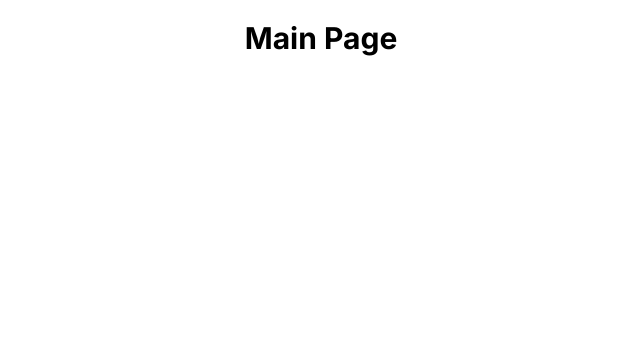
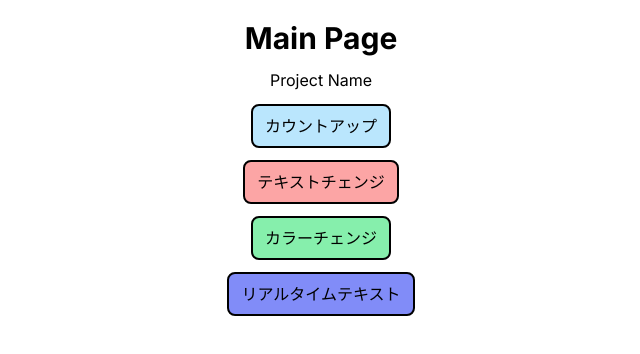
Before and after one commit to Kroro1208/beginners-projects, a Next.js app: page / in a window 1280 px wide. Shown: the top 354 px of the page, without its empty margins (319-959 px from the left). Built offline with nearby package versions, Linux system fonts and the light colour scheme.

Commit message:
各プロジェクトに遷移するリンク作成した

```diff
--- a/app/page.tsx
+++ b/app/page.tsx
@@ -1,7 +1,25 @@
+import Link from "next/link";
+
 export default function Home() {
   return (
-    <h1 className="mt-5 text-3xl font-bold flex justify-center items-center">
-      Main Page
-    </h1>
+    <div className="flex flex-col gap-3 justify-center items-center">
+      <h1 className="mt-5 text-3xl font-bold flex justify-center items-center">
+        Main Page
+      </h1>
+      <h2>Project Name</h2>
+      <Link href="/countUp">
+        <button className="border-2 border-black px-3 py-2 rounded-lg bg-sky-200">カウントアップ</button>
+      </Link>
+      <Link href="/textChange">
+        <button className="border-2 border-black px-3 py-2 rounded-lg bg-red-300">テキストチェンジ</button>
+      </Link>
+      <Link href="/colorChange">
+        <button className="border-2 border-black px-3 py-2 rounded-lg bg-green-300">カラーチェンジ</button>
+      </Link>
+      <Link href="/realTimeText">
+        <button className="border-2 border-black px-3 py-2 rounded-lg bg-indigo-400">リアルタイムテキスト</button>
+      </Link>
+
+    </div>
   );
 }
```
Also changed, not shown: app/(main)/colorChange/page.tsx (renamed from app/(main)/bottonColorChange/page.tsx).
